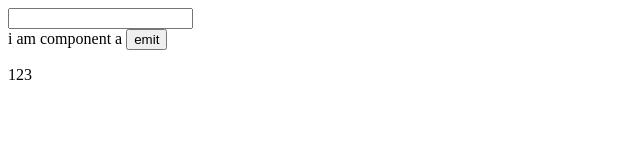
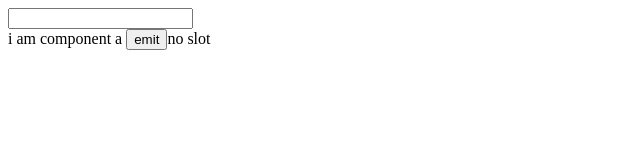
Before and after one commit to mazeyqian/multipage-template, a Vue app: page / in a window 1280 px wide. Shown: the top 160 px of the page, without its empty margins (0-640 px from the left). Built offline with nearby package versions, Linux system fonts and the light colour scheme.

Commit message:
插槽可以设置默认值以供没有值传递时显示，<slot>no slot</slot>。

```diff
--- a/src/App.vue
+++ b/src/App.vue
@@ -2,7 +2,7 @@
   <div>
     <input type="text" v-model.number="myValue">
     <com-a :my-value="myValue" @my-event="getMyEvent">
-      <p>123</p>
+
     </com-a>
     <!--父组件监听子组件的my-event触发父组件的事件。-->
     <!--监听的事件my-event不支持驼峰，统一用连接线。-->
--- a/src/components/a.vue
+++ b/src/components/a.vue
@@ -3,7 +3,7 @@
     {{ hello }}
     {{ myValue }}
     <button @click="emitMyEvent">emit</button>
-    <slot></slot>
+    <slot>no slot</slot>
   </div>
 </template>
 
```
